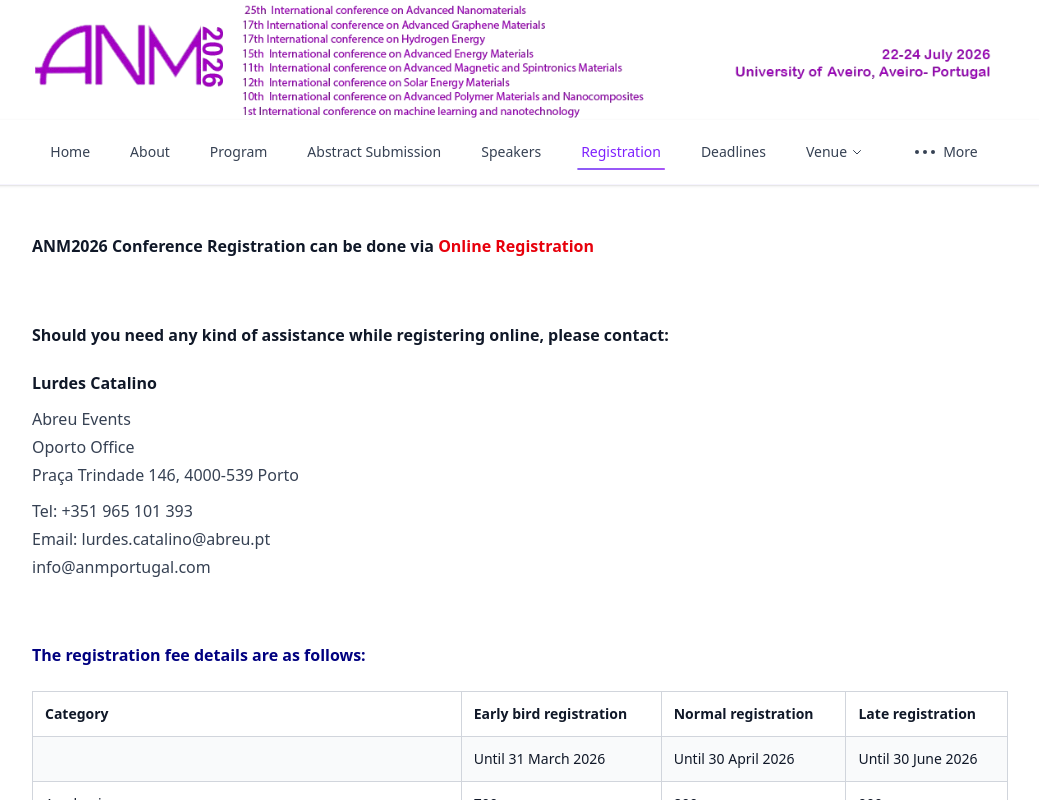
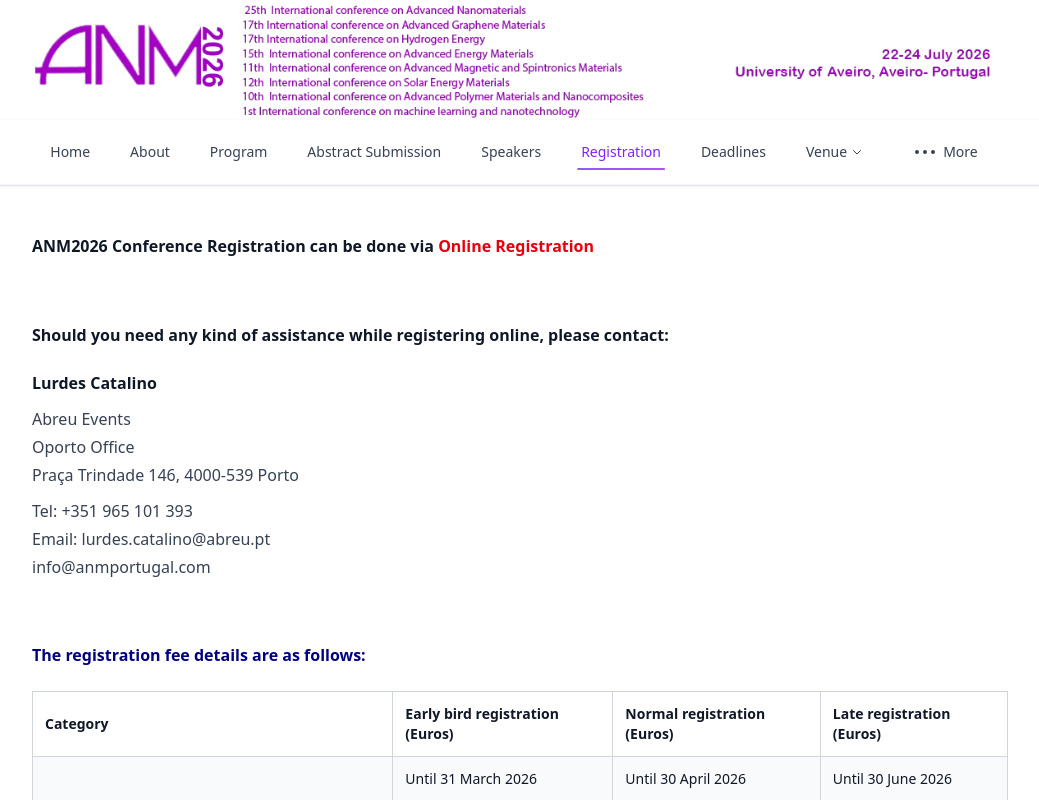
Before and after one commit to Abhijith-Suresh2283/nanoportugal, a React (Vite) app: page /registration in a window 1280 px wide. Shown: the top 800 px of the page, without its empty margins (120-1159 px from the left). Built offline with nearby package versions, Linux system fonts and the light colour scheme.

Commit message:
Update Registration.jsx

```diff
--- a/src/components/Registration.jsx
+++ b/src/components/Registration.jsx
@@ -60,13 +60,13 @@ export default function RegistrationPage() {
                 <tr className="border-b border-gray-300">
                   <th className="text-left p-3 font-semibold border-r border-gray-300 text-sm">Category</th>
                   <th className="text-left p-3 font-semibold border-r border-gray-300 text-sm">
-                    <div>Early bird registration</div>
+                    <div>Early bird registration (Euros)</div>
                   </th>
                   <th className="text-left p-3 font-semibold border-r border-gray-300 text-sm">
-                    <div>Normal registration</div>
+                    <div>Normal registration (Euros)</div>
                   </th>
                   <th className="text-left p-3 font-semibold text-sm">
-                    <div>Late registration</div>
+                    <div>Late registration (Euros)</div>
                   </th>
                 </tr>
                 <tr className="border-b border-gray-300 bg-gray-50">
```
